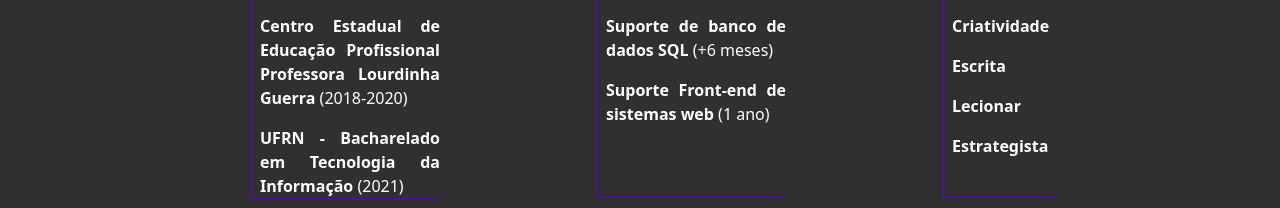
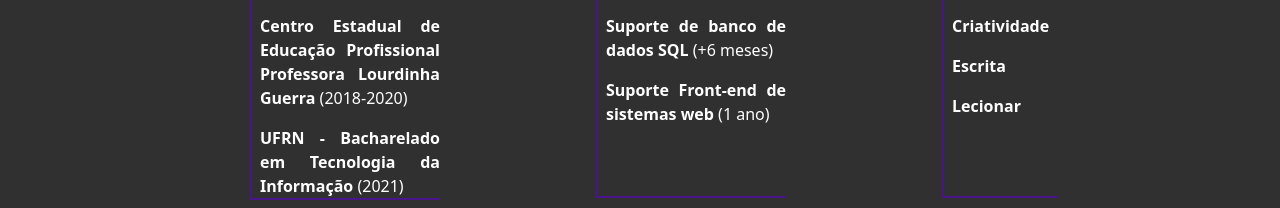
Before and after one commit to StefWolf/Portifolio, a React (Vite) app: page / in a window 1280 px wide. Shown: the part 928-1136 px from the top of the page. Built offline with nearby package versions, Linux system fonts and the light colour scheme; no server answers.

Commit message:
removing skill

```diff
--- a/src/Components/ProgressHistory.jsx
+++ b/src/Components/ProgressHistory.jsx
@@ -58,10 +58,6 @@
 
                                     <p className="ml-2"><strong>Lecionar</strong></p>
                                 </li>
-                                <li className=" border-Cor-Secundaria pt-4 flex">
-
-                                    <p className="ml-2"><strong>Estrategista</strong></p>
-                                </li>
                             </ul>
                         </div>
                     </div>
```
